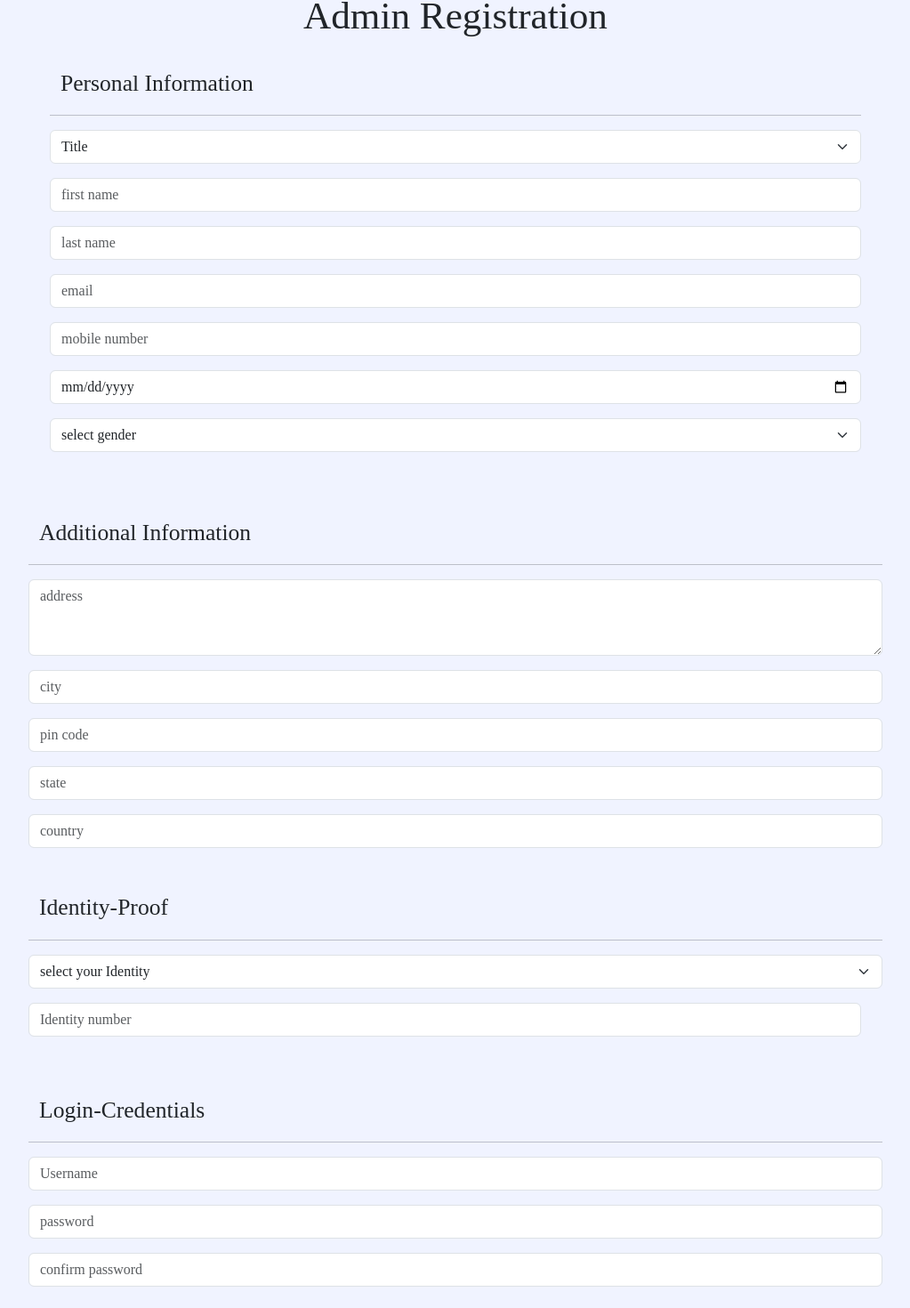
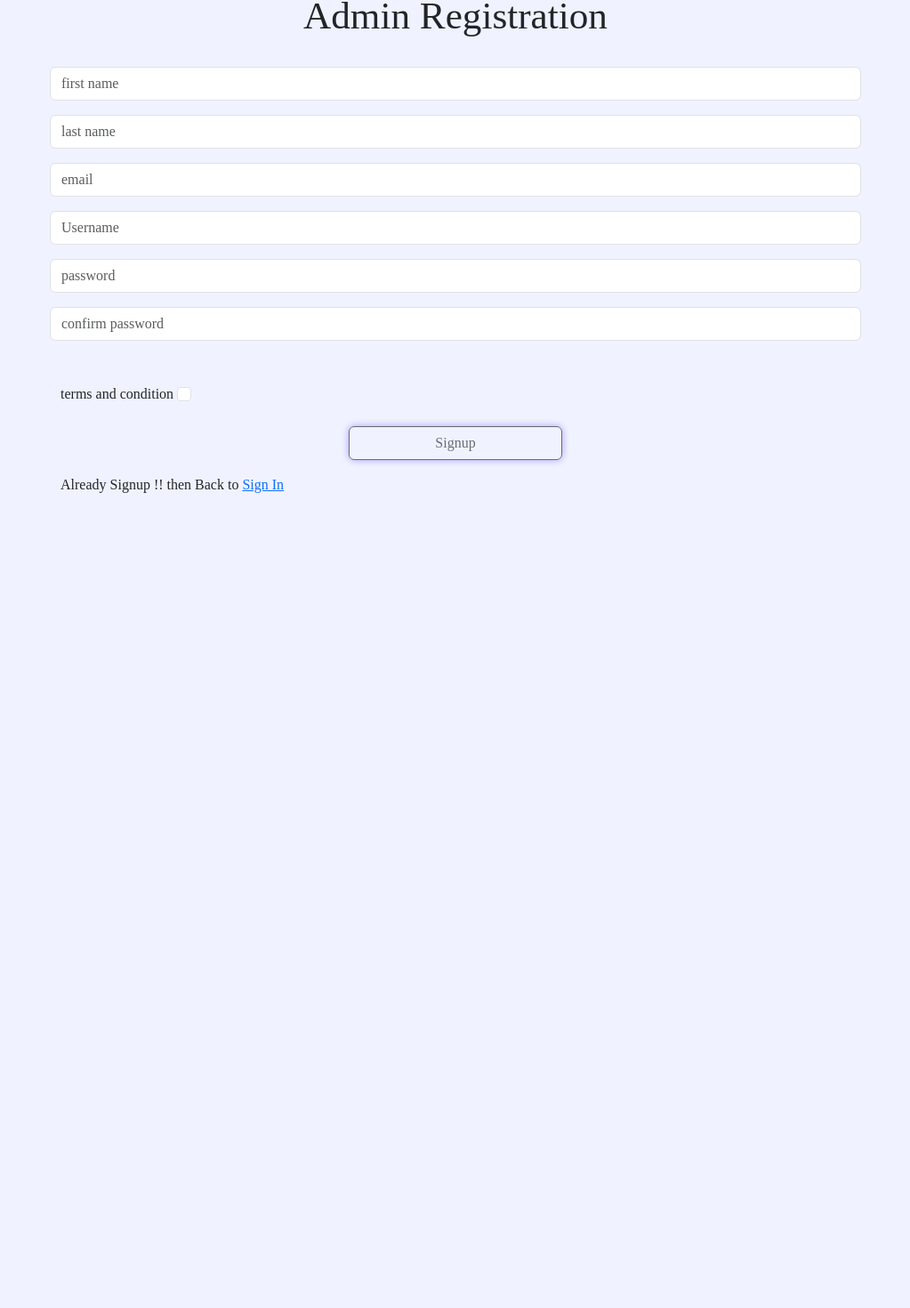
Before and after one commit to BiplabGanguly/competitiveEdge, a React (Create React App) app: page /signup in a window 1280 px wide. Shown: the part 193-1663 px from the top of the page at 89% size, without its empty margins (128-1151 px from the left). After the commit the page ends 819 px from the top, so only its background shows below. Built offline with nearby package versions, Linux system fonts and the light colour scheme.

Commit message:
admin registration page some changes

```diff
--- a/src/containers/Signup.jsx
+++ b/src/containers/Signup.jsx
@@ -10,16 +10,6 @@ function Signup() {
           <div className="Ragistration-title">Admin Registration</div>
         </div>
         <div className="row personal-information d-block mx-auto">
-          <div className="title-personal-information mb-3">
-            Personal Information
-          </div>
-          <hr></hr>
-          <select className="form-select mb-3">
-            <option selected>Title</option>
-            <option value="">Mr.</option>
-            <option value="">Ms.</option>
-            <option value="">Mrs.</option>
-          </select>
           <input
             type="text"
             className="form-control mb-3"
@@ -35,67 +25,7 @@ function Signup() {
             className="form-control mb-3"
             placeholder="email"
           />
-          <input
-            type="text"
-            className="form-control mb-3"
-            placeholder="mobile number"
-          />
-          <input type="date" className="form-control mb-3" placeholder="DOB" />
-          <select className="form-select mb-5 form-control">
-            <option selected>select gender</option>
-            <option value="">male</option>
-            <option value="">female</option>
-            <option value="">other</option>
-          </select>
-        </div>
 
-        <div className="row additional-information d-block mx-auto">
-          <div className="title-additional-information mb-3">
-            Additional Information
-          </div>
-          <hr></hr>
-          <textarea
-            className="form-control mb-3"
-            placeholder="address"
-            rows={3}
-          ></textarea>
-          <input type="text" className="form-control mb-3" placeholder="city" />
-          <input
-            type="text"
-            className="form-control mb-3"
-            placeholder="pin code"
-          />
-          <input
-            type="text"
-            className="form-control mb-3"
-            placeholder="state"
-          />
-          <input
-            type="text"
-            className="form-control mb-5"
-            placeholder="country"
-          />
-        </div>
-
-        <div className="row identity-proof d-block mx-auto">
-          <div className="title-identity-proof mb-3">Identity-Proof</div>
-          <hr></hr>
-          <select className="form-select form-control mb-3">
-            <option selected>select your Identity</option>
-            <option value="">Addhar Card</option>
-            <option value="">Pan Card</option>
-            <option value="">Voter Card</option>
-            <option value="">Driving Licence</option>
-          </select>
-          <div className="row mb-5">
-
-            <input type="text" className="form-control mb-3" placeholder="Identity number" />
-
-          </div>
-        </div>
-        <div className="row login-credentials d-block mx-auto">
-          <div className="title-login-credentials mb-3">Login-Credentials</div>
-          <hr></hr>
           <input
             type="text"
             className="form-control mb-3"
@@ -111,10 +41,6 @@ function Signup() {
             className="form-control mb-5"
             placeholder="confirm password"
           />
-        </div>
-
-        <div className="row terms_conditions d-block mx-auto">
-          <hr></hr>
           <div className="col-12 checkbox mb-3">
             <span>
               terms and condition <input type="checkbox" className="form-check-input" />
```
